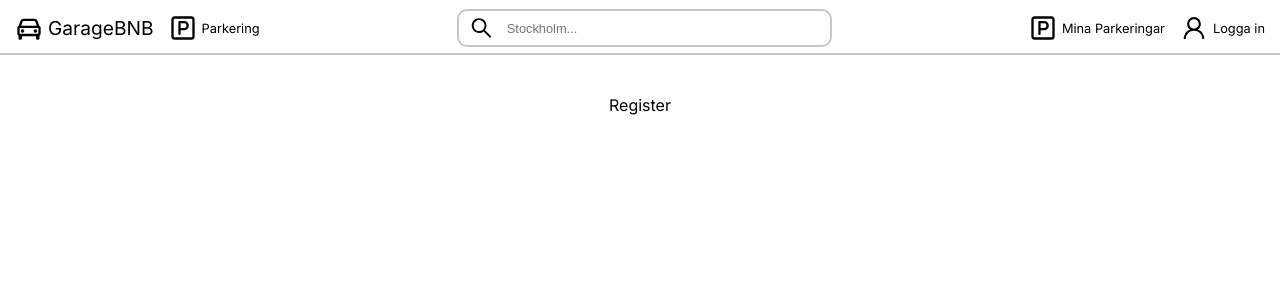
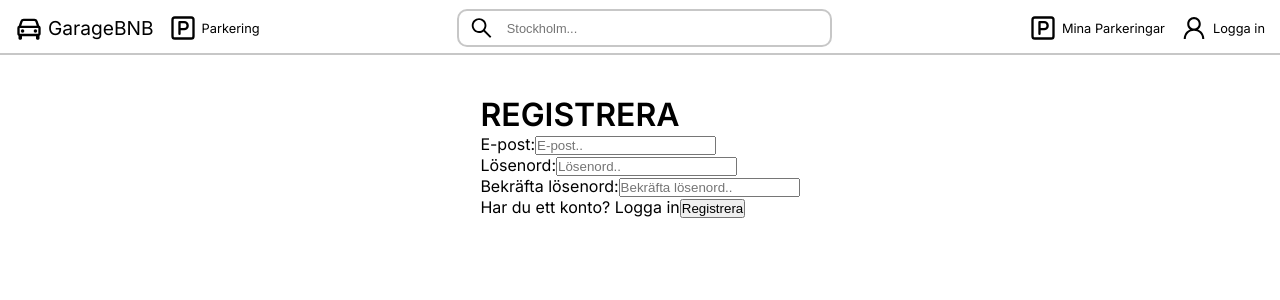
Before and after one commit to sebbejuh/garageBNB, a React (Vite) app in the folder frontend/: page /register in a window 1280 px wide. Shown: the top 300 px of the page. Built offline with nearby package versions, Linux system fonts and the light colour scheme.

Commit message:
added register user functionality, slight changes in Login component and added sass file for both

```diff
--- a/frontend/src/App.scss
+++ b/frontend/src/App.scss
@@ -4,7 +4,7 @@
 @import './assets/footer';
 @import './assets/mobileNav';
 @import './assets/desktopNav';
-@import './assets/login';
+@import './assets/login-register';
 
 @import url('https://fonts.googleapis.com/css2?family=Inter:wght@400;600&display=swap');
 
--- a/frontend/src/views/Login.tsx
+++ b/frontend/src/views/Login.tsx
@@ -44,7 +44,7 @@ const Login = () => {
   return (
     <div className="login-container">
       <div className="login-title">
-        <h1>Logga in</h1>
+        <h1>LOGGA IN</h1>
       </div>
       <form className="login-form" onSubmit={handleSubmit}>
         <div className="login-input">
@@ -70,7 +70,7 @@ const Login = () => {
           />
         </div>
         <Link to="/register" className="register-link">Registrera dig</Link>
-        <button className="login-btn">Submit</button>
+        <button className="login-btn">Logga in</button>
       </form>
     </div>
   )
--- a/frontend/src/views/Register.tsx
+++ b/frontend/src/views/Register.tsx
@@ -1,7 +1,94 @@
+import { Link } from "react-router-dom";
+import { AuthContext } from "../context/AuthContext";
+import { useContext, useState } from "react";
+import { useNavigate } from "react-router-dom";
 
 const Register = () => {
+  const authContext = useContext(AuthContext);
+  const [registerData, setRegisterData] = useState({
+    email: "",
+    password: "",
+    confirmPassword: "",
+  });
+
+  const navigate = useNavigate();
+
+  const handleChange = (e: React.ChangeEvent<HTMLInputElement>) => {
+    setRegisterData((prevData) => {
+      return {
+        ...prevData,
+        [e.target.name]: e.target.value,
+      };
+    });
+  };
+
+  const handleSubmit = async (e: React.FormEvent<HTMLFormElement>) => {
+    e.preventDefault();
+    if (registerData.password !== registerData.confirmPassword) {
+      alert("Failed to register user - Passwords do not match!");
+      return;
+    }
+    const res = await fetch("http://localhost:7777/api/users/register", {
+      method: "POST",
+      headers: {
+        "Content-Type": "application/json",
+      },
+      body: JSON.stringify(registerData),
+    });
+    const data = await res.json();
+    if (authContext !== null) {
+      const { updateToken } = authContext;
+      if (data.token) {
+        updateToken(data.token);
+      } else {
+        updateToken(null);
+      }
+    }
+    navigate("/");
+  };
   return (
-    <div>Register</div>
+    <div className="login-container">
+      <div className="login-title">
+        <h1>REGISTRERA</h1>
+      </div>
+      <form className="login-form" onSubmit={handleSubmit}>
+        <div className="login-input">
+          <label htmlFor="email">E-post:</label>
+          <input
+            type="email"
+            placeholder="E-post.."
+            name="email"
+            id="email"
+            value={registerData.email}
+            onChange={handleChange}
+          />
+        </div>
+        <div className="login-input">
+          <label htmlFor="password">Lösenord:</label>
+          <input
+            type="password"
+            placeholder="Lösenord.."
+            name="password"
+            id="password"
+            value={registerData.password}
+            onChange={handleChange}
+          />
+        </div>
+        <div className="login-input">
+          <label htmlFor="confirmPassword">Bekräfta lösenord:</label>
+          <input
+            type="password"
+            placeholder="Bekräfta lösenord.."
+            name="confirmPassword"
+            id="confirmPassword"
+            value={registerData.confirmPassword}
+            onChange={handleChange}
+          />
+        </div>
+        <Link to="/login" className="register-link">Har du ett konto? Logga in</Link>
+        <button className="login-btn">Registrera</button>
+      </form>
+    </div>
   )
 }
 
```
Also changed, not shown: frontend/src/assets/_login-register.scss (added), frontend/src/assets/_login.scss (deleted).
